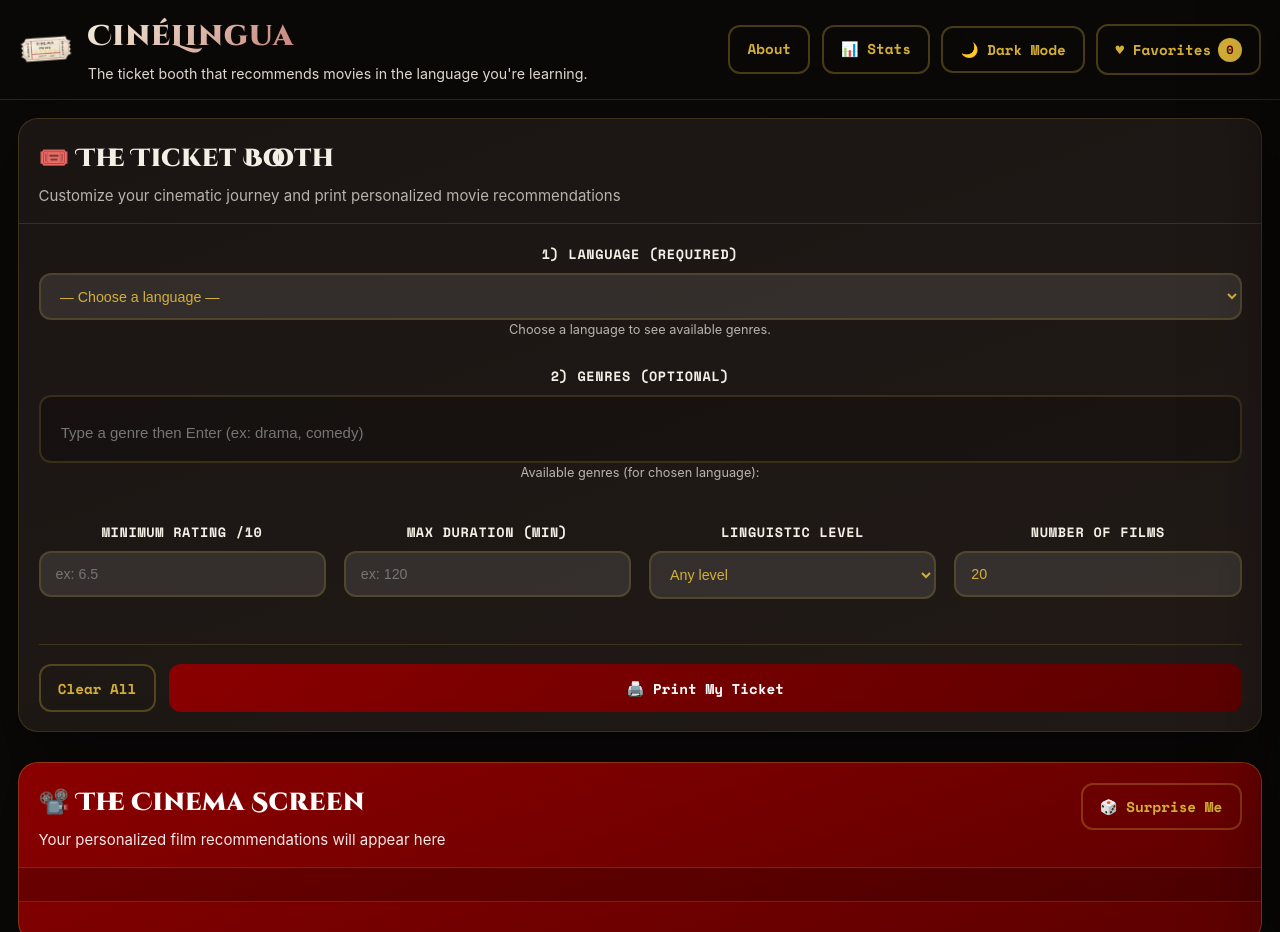
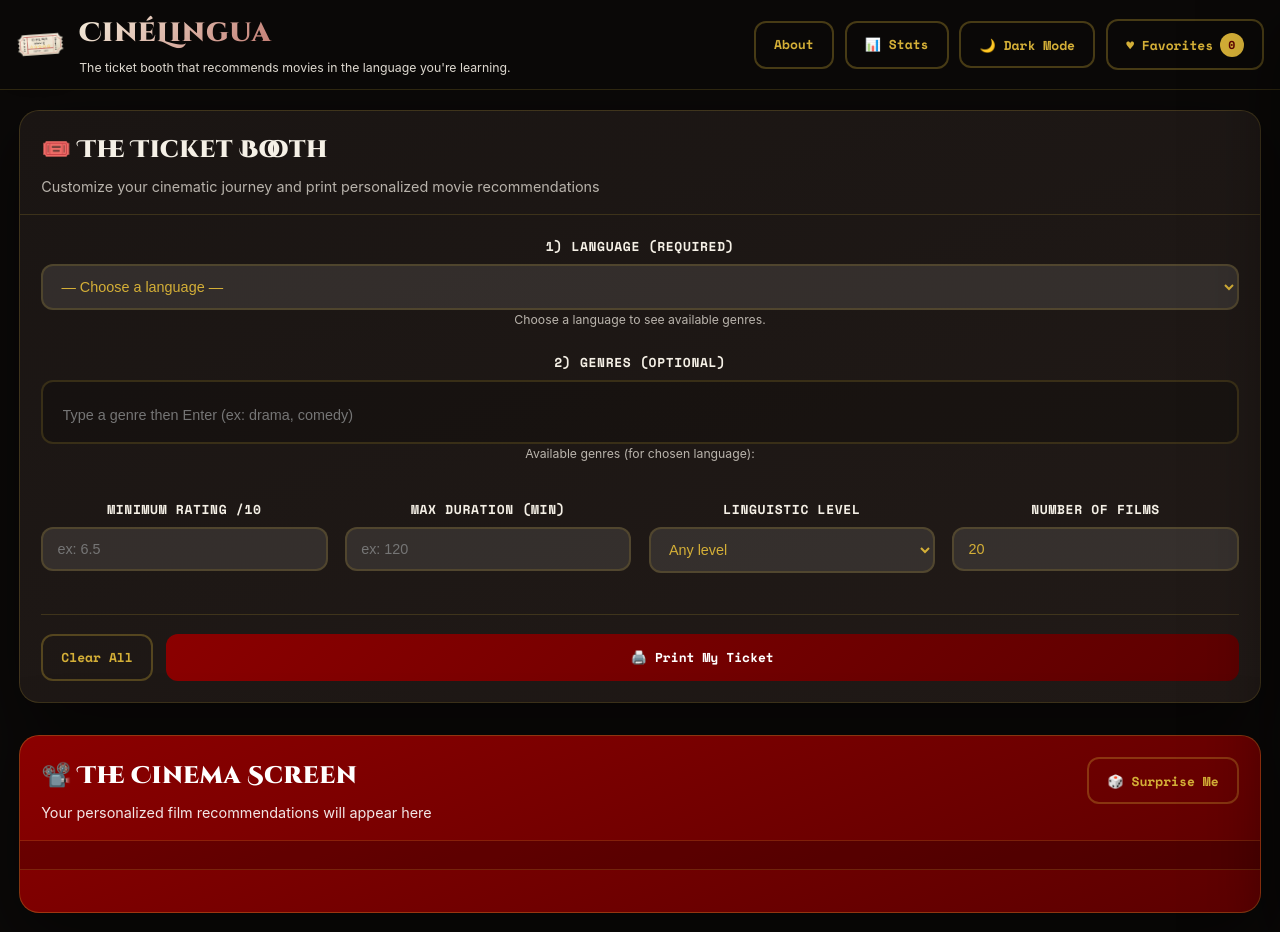
Before and after one commit to Lenarbrs/Rebours_Lena_Website, a Flask app: page / in a window 1280 px wide. Run offline with Flask 3, Linux system fonts and the light colour scheme; data that the repository does not hold is empty; some libraries are stand-ins or nearby versions.

Commit message:
Update styles.css

```diff
--- a/static/styles.css
+++ b/static/styles.css
@@ -1164,67 +1164,135 @@ body {
   height: 100% !important;
 }
 
-/* --- Global scale tweak (Render "zoom" fix) --- */
-html {
-  /* Réduit un peu tout via la base typographique */
-  font-size: 15px; /* au lieu de ~16px */
-  -webkit-text-size-adjust: 100%;
-  text-size-adjust: 100%;
+/* ==========================
+   Global "dézoom" (site plus petit)
+   Ajuste juste --ui-scale
+   ========================== */
+
+:root {
+  --ui-scale: 0.9; /* 0.88 = plus petit / 0.92 = plus léger */
 }
 
-@media (max-width: 768px) {
-  html {
-    font-size: 14px;
-  }
+/* Base typographie */
+html {
+  font-size: calc(16px * var(--ui-scale));
 }
 
-/* Un peu moins d'espace global */
-.stage-vertical {
-  padding: 1.2rem;
-  gap: 2rem;
+/* Un peu moins d'espaces partout */
+.masthead {
+  padding: calc(0.9rem * var(--ui-scale)) calc(1.25rem * var(--ui-scale));
 }
 
-.panel__head {
-  padding: 1.3rem 1.3rem 1rem;
+.brand__logo {
+  width: calc(54px * var(--ui-scale));
+  max-height: calc(54px * var(--ui-scale));
 }
 
-.form {
-  padding: 1.3rem;
+.brand__title {
+  font-size: calc(2.05rem * var(--ui-scale));
 }
 
+.brand__tagline {
+  font-size: calc(0.95rem * var(--ui-scale));
+}
+
+.stage-vertical {
+  padding: calc(1.5rem * var(--ui-scale));
+  gap: calc(2.5rem * var(--ui-scale));
+  max-width: 1280px; /* optionnel : un peu plus “dense” */
+}
+
+/* Panels + Forms */
+.panel__head {
+  padding: calc(1.6rem * var(--ui-scale)) calc(1.6rem * var(--ui-scale))
+    calc(1.2rem * var(--ui-scale));
+}
+.panel__title {
+  font-size: calc(1.85rem * var(--ui-scale));
+}
+.form {
+  padding: calc(1.6rem * var(--ui-scale));
+}
+.field {
+  margin-bottom: calc(1.7rem * var(--ui-scale));
+}
+.control {
+  padding: calc(0.95rem * var(--ui-scale)) calc(1.1rem * var(--ui-scale));
+}
+
+/* Chips / Tags / Buttons */
+.chips {
+  padding: calc(1.1rem * var(--ui-scale)) calc(1.6rem * var(--ui-scale));
+}
+.tag,
+.sugg,
+.chip,
+.badge {
+  font-size: calc(0.9rem * var(--ui-scale));
+  padding: calc(0.45rem * var(--ui-scale)) calc(0.85rem * var(--ui-scale));
+}
+.btn {
+  padding: calc(0.9rem * var(--ui-scale)) calc(1.4rem * var(--ui-scale));
+  font-size: calc(1rem * var(--ui-scale));
+}
+.iconbtn {
+  width: calc(40px * var(--ui-scale));
+  height: calc(40px * var(--ui-scale));
+  font-size: calc(1.1rem * var(--ui-scale));
+}
+
+/* Cards (le plus visible) */
 .cards {
-  gap: 1.3rem;
-  padding: 1.3rem;
+  grid-template-columns: repeat(
+    auto-fill,
+    minmax(calc(320px * var(--ui-scale)), 1fr)
+  );
+  gap: calc(1.6rem * var(--ui-scale));
+  padding: calc(1.6rem * var(--ui-scale));
 }
 
 .card {
-  min-height: 500px;
+  min-height: calc(520px * var(--ui-scale));
+  border-radius: calc(20px * var(--ui-scale));
+}
+
+.card__content {
+  padding: calc(1.2rem * var(--ui-scale));
 }
 
 .card__poster {
-  height: 300px;
+  height: calc(320px * var(--ui-scale));
+  border-radius: calc(12px * var(--ui-scale));
+  margin-bottom: calc(1rem * var(--ui-scale));
 }
 
-/* Boutons un poil plus compacts */
-.btn {
-  padding: 0.75rem 1.15rem;
-  font-size: 0.95rem;
+.card__title {
+  font-size: calc(1.25rem * var(--ui-scale));
 }
 
-.control {
-  padding: 0.85rem 1rem;
-  font-size: 0.95rem;
+/* Dialog (optionnel mais cohérent) */
+.dialog__content {
+  padding: calc(1.6rem * var(--ui-scale));
+  gap: calc(1.5rem * var(--ui-scale));
+}
+.dialog__title {
+  font-size: calc(2rem * var(--ui-scale));
 }
 
-/* Titres un peu moins gros */
-.brand__title {
-  font-size: 1.9rem;
+/* Stats */
+.stats-grid {
+  gap: calc(1.5rem * var(--ui-scale));
+  padding: calc(1.6rem * var(--ui-scale));
 }
-
-.panel__title {
-  font-size: 1.65rem;
+.stats-card__head {
+  padding: calc(1.2rem * var(--ui-scale)) calc(1.2rem * var(--ui-scale))
+    calc(0.9rem * var(--ui-scale));
 }
-
-.dialog__title {
-  font-size: 1.8rem;
+.stats-card__title {
+  font-size: calc(1.35rem * var(--ui-scale));
 }
+.stats-card__body {
+  padding: calc(1rem * var(--ui-scale)) calc(1.2rem * var(--ui-scale))
+    calc(1.2rem * var(--ui-scale));
+  height: calc(340px * var(--ui-scale));
+}
```
